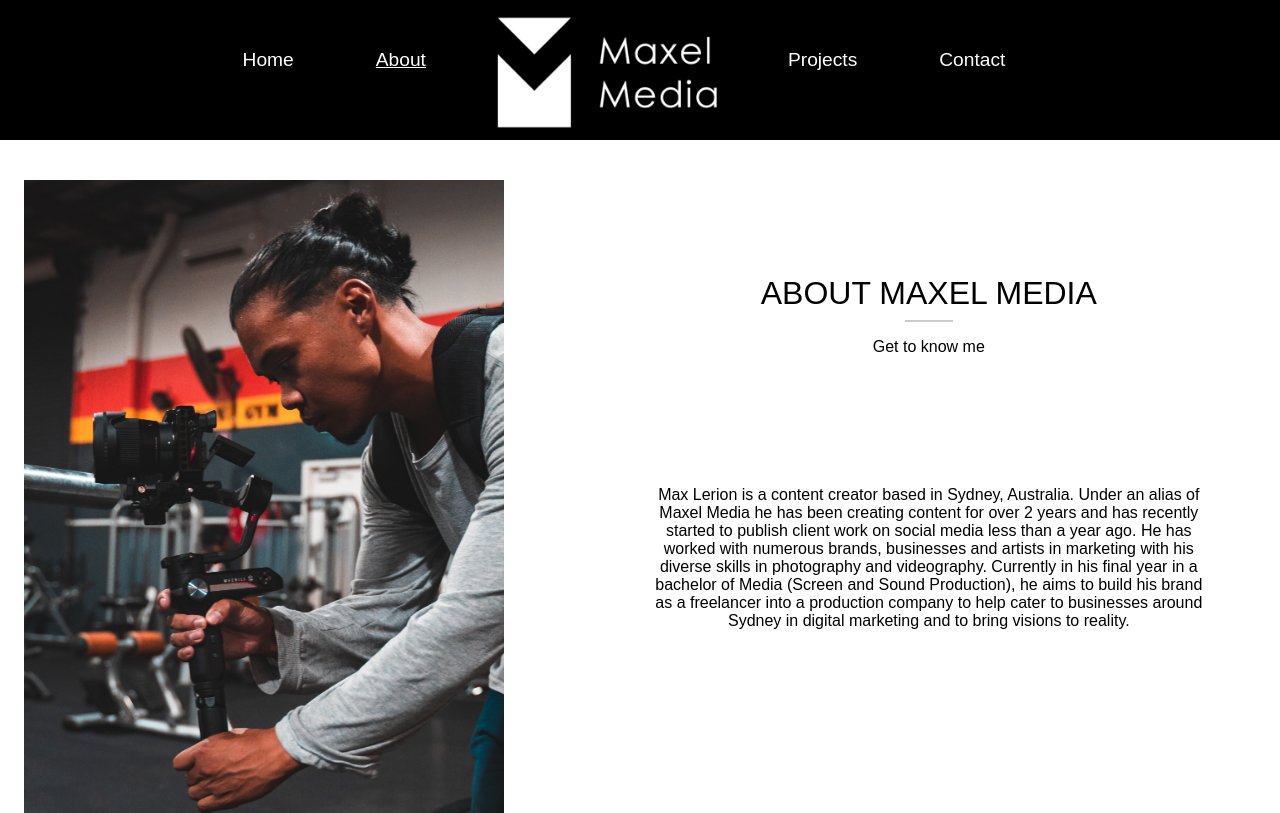
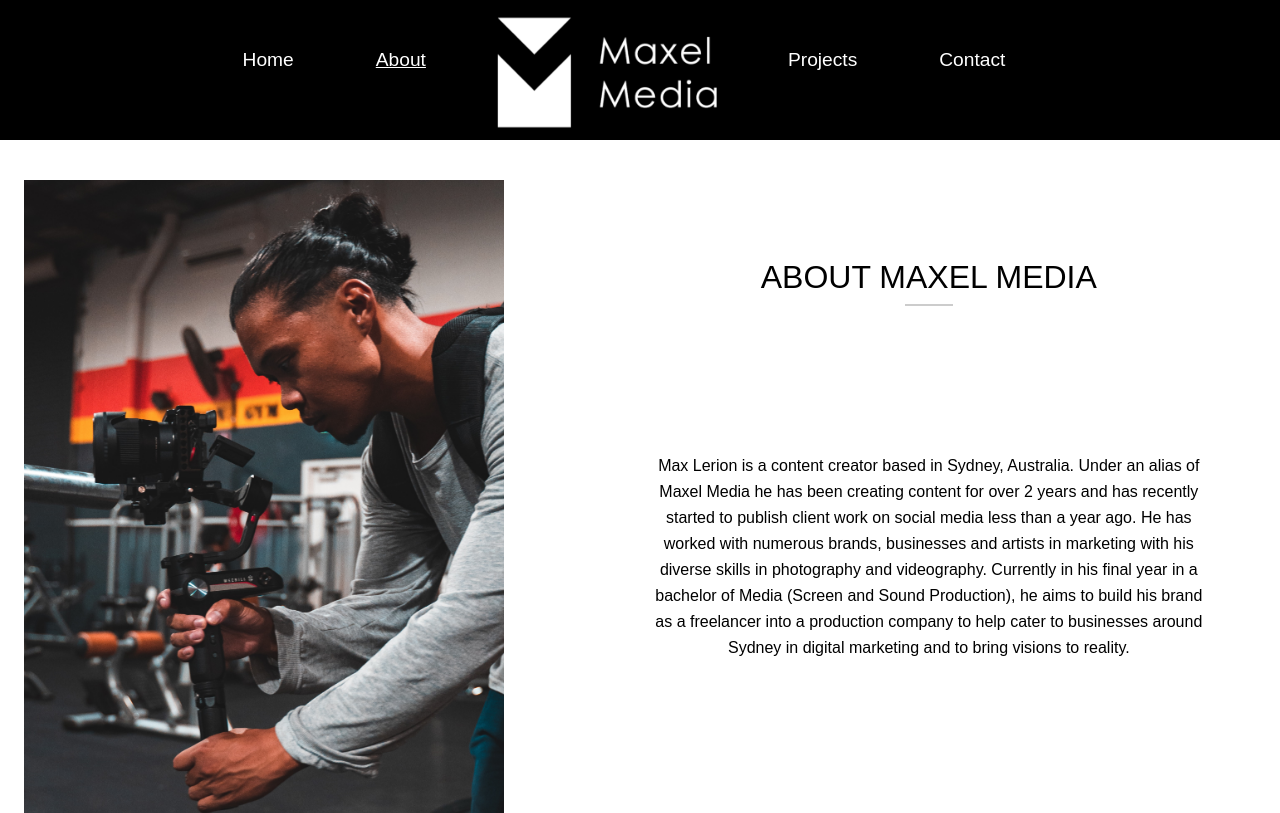
Before and after one commit to marcCodez/Maxel-Media-Digital-Portdolio-Website, a React (Create React App) app: page /about in a window 1280 px wide. Shown: the top 813 px of the page. Built offline with nearby package versions, Linux system fonts and the light colour scheme.

Commit message:
fix line spacing, add videos, remove sub text

```diff
--- a/src/App.scss
+++ b/src/App.scss
@@ -134,6 +134,7 @@ video {
 		grid-area: heading;
 		align-self: center;
 		justify-self: center;
+		margin-bottom: 3rem;
 	}
 
 	.underline {
@@ -151,6 +152,7 @@ video {
 		width: 35rem;
 		align-self: start;
 		justify-self: center;
+		line-height: 26px;
 	}
 }
 
--- a/src/components/pages/About.js
+++ b/src/components/pages/About.js
@@ -9,7 +9,6 @@ function About() {
                 <div className='heading'>
             <h1 className='section-title'>ABOUT MAXEL MEDIA</h1>
             <div className='underline'></div>
-            <p className='sub-text'>Get to know me</p>
             </div>
             <img src='/images/maxpic.jpg' className='about-image'/>
             <p className='about-description'>Max Lerion is a content creator based in Sydney, Australia. Under an alias of Maxel Media he has been creating content for over 2 years and has recently started to publish client work on social media less than a year ago. He has worked with numerous brands, businesses and artists in  marketing with his diverse skills in photography and videography. Currently in his final year in a bachelor of Media (Screen and Sound Production), he aims to build his brand as a freelancer into a production company to help cater to businesses around Sydney in digital marketing and to bring visions to reality.</p>
--- a/src/components/pages/Projects.js
+++ b/src/components/pages/Projects.js
@@ -11,14 +11,17 @@ function Projects() {
                 <div className='container'>
                     <h2 className='section-title'>My Work</h2>
                     <div className='underline'></div>
-                    <p className='sub-text'>Check out some of my projects</p>
 
 
                     <div className='projects'>
+                    <div className='project'>
+                             <ProjectVideo  url='https://youtu.be/8Dk2215smvw'/>
+                        </div>
+                    <div className='project'>
+                            <ProjectVideo  url='https://youtu.be/971yh19K23k'/>
+                    </div>
                         <div className='project'>
-                             <ProjectVideo  url='http://www.youtube.com/watch?v=Z12UvF82BJ0&t=0m25s'/>
-
-
+                             <ProjectVideo  url='http://www.youtube.com/watch?v=Z12UvF82BJ0&t'/>
                         </div>
                         <div className='project'>
                             <ProjectVideo  url='https://youtu.be/1zmp8eVvavg'/>
--- a/src/styles/_item_grid.scss
+++ b/src/styles/_item_grid.scss
@@ -2,6 +2,8 @@
 	display: grid;
 	gap: 3rem;
 	grid-template-columns: repeat(2, 1fr);
+	box-shadow: 0 0.3125rem 0.625rem 0 rgba(0, 0, 0, 0.3);
+	margin-top: 4rem;
 }
 
 .project {
```
Also changed, not shown: 1 other file (tests, documents, lock files or other folders).
